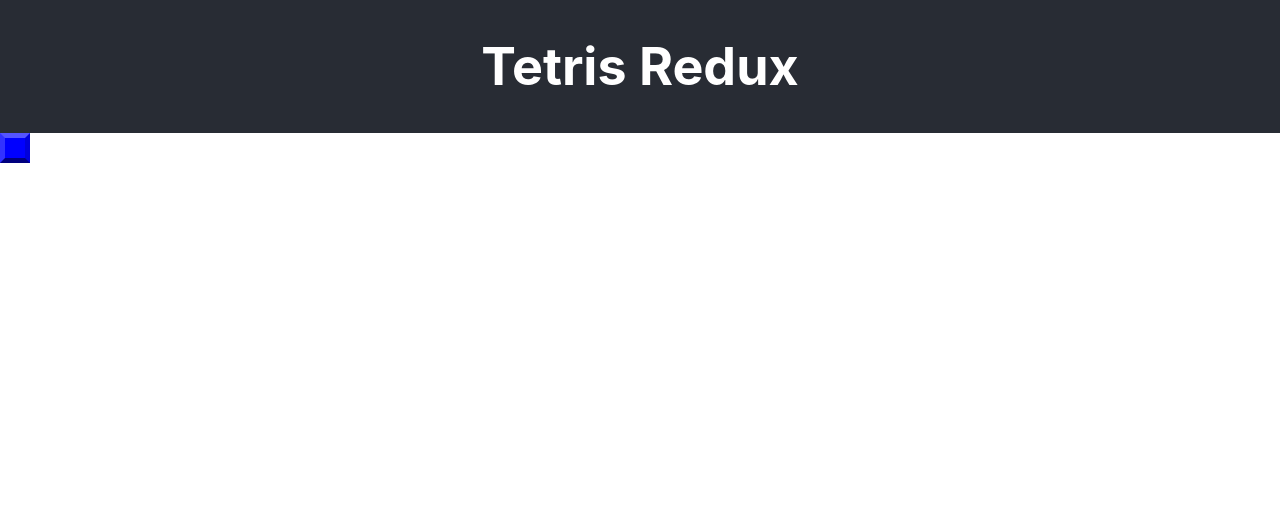
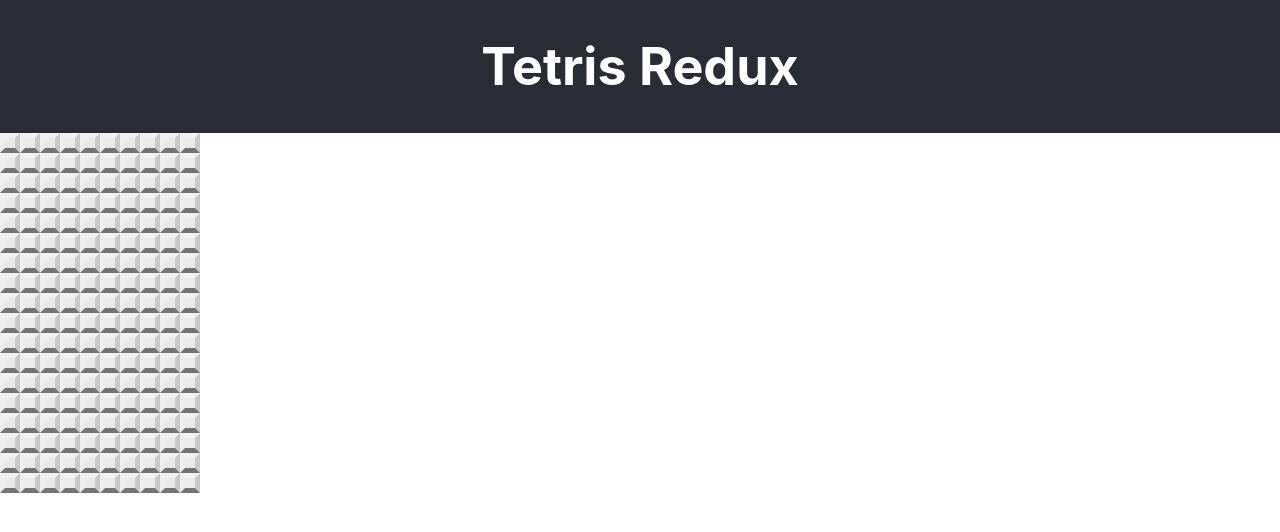
Before and after one commit to DonjaVanEsch/REPO-NAME, a React (Create React App) app: page / in a window 1280 px wide. Shown: the top 532 px of the page. Built offline with nearby package versions, Linux system fonts and the light colour scheme.

Commit message:
Added grid board

```diff
--- a/src/App.js
+++ b/src/App.js
@@ -1,7 +1,7 @@
 import React from 'react'
 import './App.css';
 
-import GridSquare from './components/GridSquare'
+import GridBoard from './components/GridBoard'
 
 function App() {
   return (
@@ -9,7 +9,7 @@ function App() {
       <header className="App-header">
         <h1 className="App-title">Tetris Redux</h1>
       </header>
-      <GridSquare color="3" />
+      <GridBoard />
     </div>
   );
 }
--- /dev/null
+++ b/src/components/GridBoard.js
@@ -0,0 +1,27 @@
+import React from 'react'
+import GridSquare from './GridSquare'
+
+// Represents a 10 x 18 grid of gridsquares
+
+export default function GridBaord(props) {
+    let rowCount = 18;
+    let colCount = 10;
+
+    // generates an array of rowCount rows, each containing colCount GridSquares
+
+    const grid = [];
+    for( let row = 0; row < rowCount; row++ ){
+        grid.push([])
+        for ( let col = 0; col < colCount; col++ ) {
+            grid[row].push(<GridSquare key={`${col}${row}`} color="0" />);
+        }
+    }
+
+    // The components generated in makeGrid are rendered in div.grid-board
+
+    return(
+        <div className="grid-board">
+            {grid}
+        </div>
+    )
+}
--- a/src/index.css
+++ b/src/index.css
@@ -101,3 +101,14 @@ code {
   border-right-color: var(--border-right-color);
   border-bottom-color: var(--border-bottom-color);
 }
+
+* {
+  box-sizing: border-box;
+}
+
+.grid-board {
+  display: grid;
+  grid-template-columns: repeat(var(--cols), var(--tile-size));
+  grid-gap: 0;
+  align-self: flex-start;
+}
```
